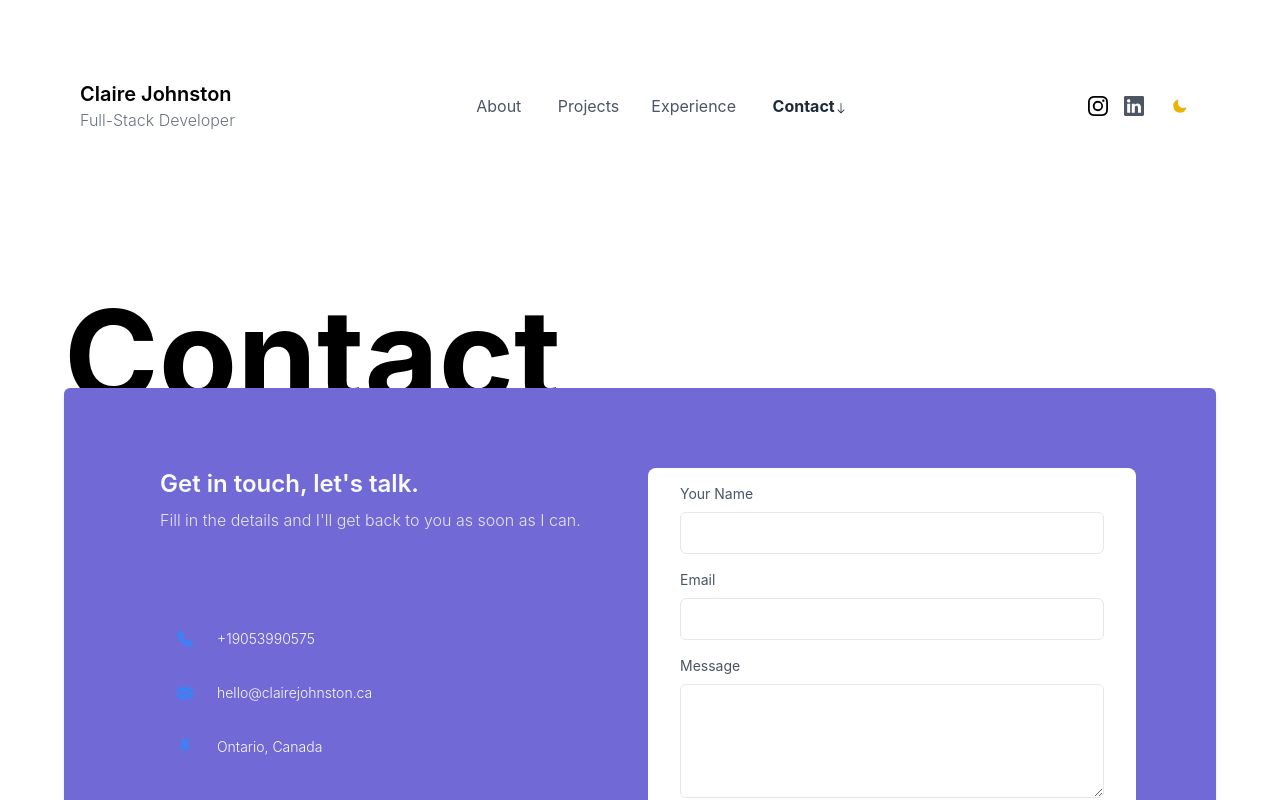
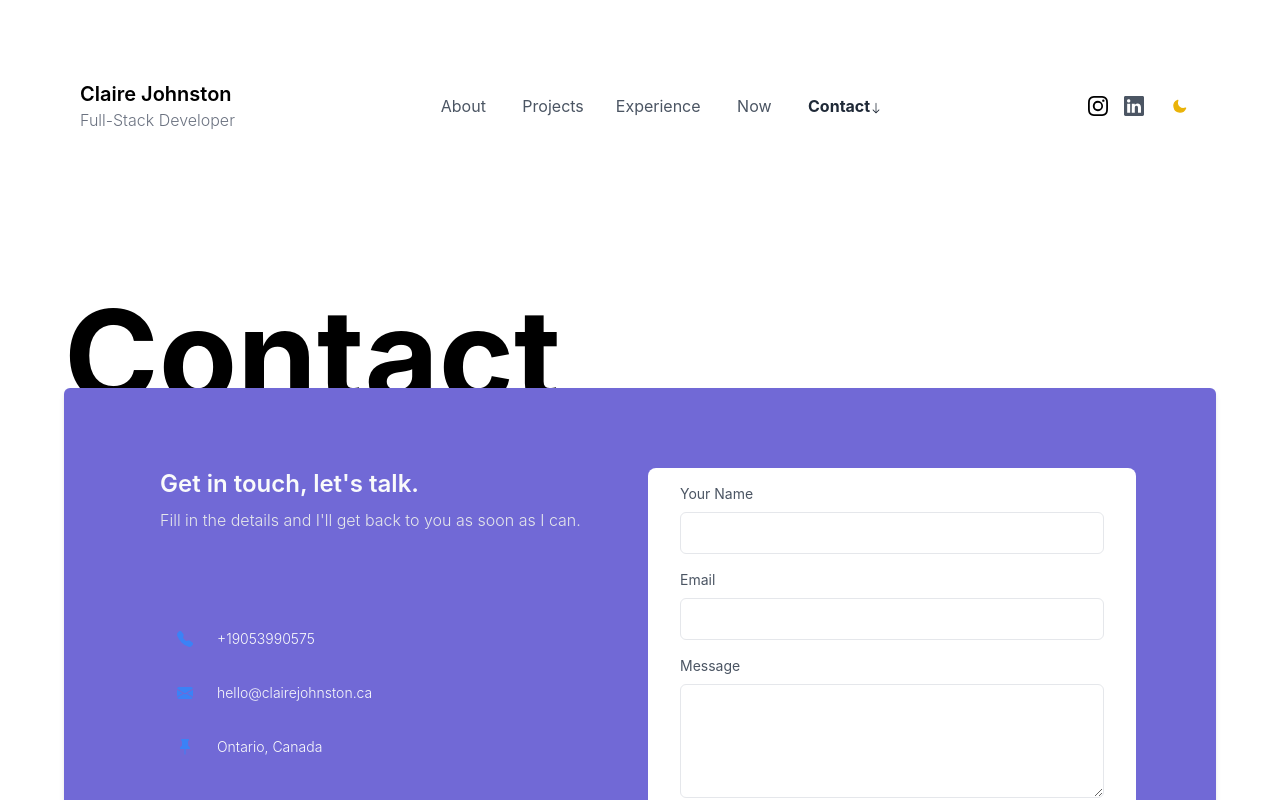
Before and after one commit to kookerboo/portfolio, a Next.js app: page /contact in a window 1280 px wide. Shown: the top 800 px of the page. Built offline with nearby package versions, Linux system fonts and the light colour scheme.

Commit message:
added now page
omg.lol now page

```diff
--- a/components/Navbar.js
+++ b/components/Navbar.js
@@ -89,6 +89,31 @@
           >
             Experience{" "}
             {router.asPath === "/experience" && (
+              <svg
+                xmlns="http://www.w3.org/2000/svg"
+                width="16"
+                height="16"
+                fill="currentColor"
+                className="bi bi-arrow-down inline-block h-3 w-3"
+                viewBox="0 0 16 16"
+              >
+                <path
+                  fillRule="evenodd"
+                  d="M8 1a.5.5 0 0 1 .5.5v11.793l3.146-3.147a.5.5 0 0 1 .708.708l-4 4a.5.5 0 0 1-.708 0l-4-4a.5.5 0 0 1 .708-.708L7.5 13.293V1.5A.5.5 0 0 1 8 1z"
+                />
+              </svg>
+            )}
+          </Link>
+          <Link
+            href="https://clairebear.omg.lol/now"
+            className={`text-base  ${
+              router.asPath === "/now"
+                ? "text-gray-800 font-bold dark:text-gray-400"
+                : "text-gray-600 dark:text-gray-300 font-normal "
+            }`}
+          >
+            Now{" "}
+            {router.asPath === "/now" && (
               <svg
                 xmlns="http://www.w3.org/2000/svg"
                 width="16"
@@ -217,6 +242,11 @@
           Experience
         </Link>
         <Link
+          href="https://clairebear.omg.lol/now"
+          className="text-base font-normal text-gray-600 dark:text-gray-300">
+          Now
+        </Link>
+        <Link
           href="/contact"
           className="text-base font-normal text-gray-600 dark:text-gray-300"
         >
```
